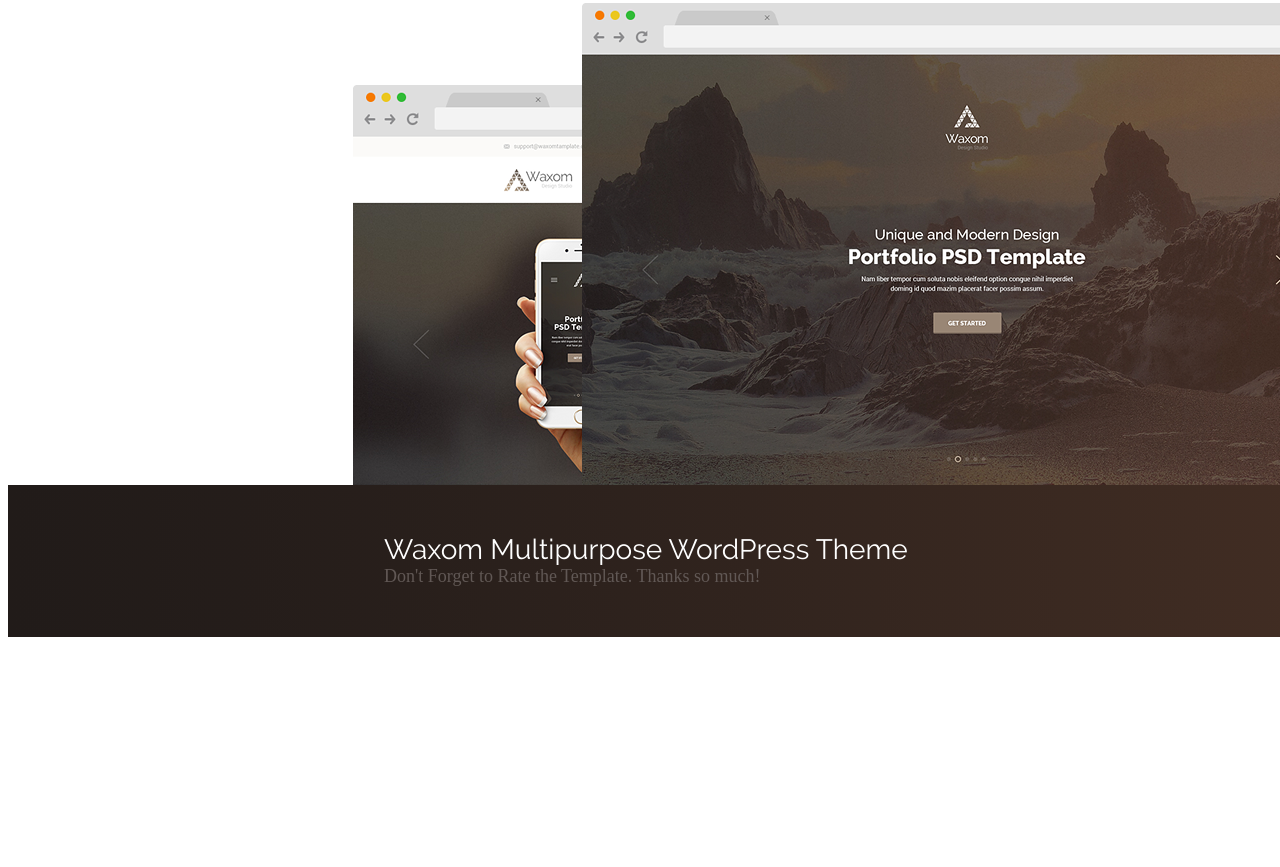
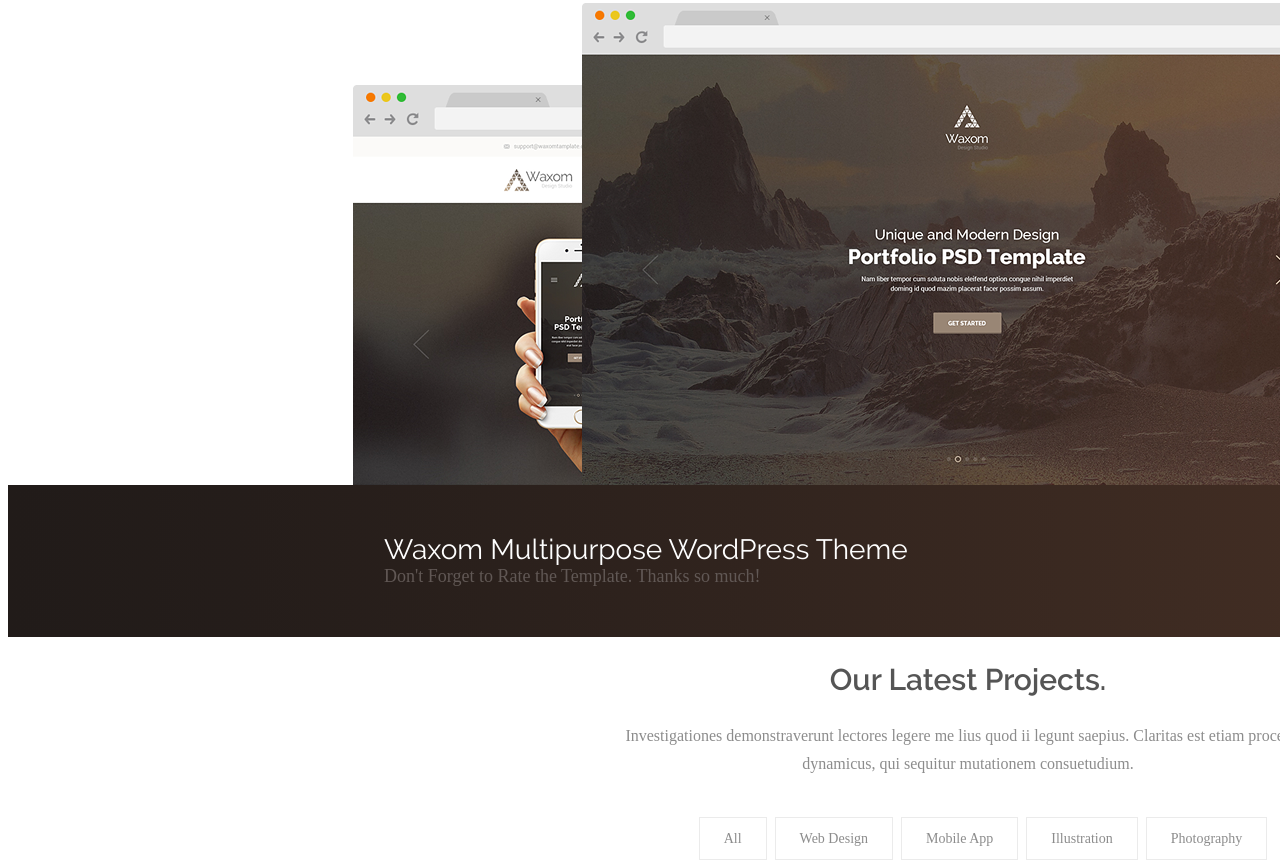
Before and after one commit to stg40stg/exam_work_1, a plain HTML site: page index.html in a window 1280 px wide. Shown: the part 1628-2495 px from the top of the page. Before the commit the page ends 2273 px from the top, so only its background shows below. Drawn offline with Linux system fonts and the light colour scheme; a web font is replaced by a local one.

Commit message:
добавил еще немножко

```diff
--- a/css/style.css
+++ b/css/style.css
@@ -114,12 +114,18 @@
 	float: left;
 	margin: 40px 0 0 376px;
 }
+.header-logo:hover .header-logo-img{
+	fill: #c7b299;
+}
+.header-logo:hover .header-logo-text{
+	color: #c7b299;
+}
 .header-logo-img{
 	fill: #fff;
 }
-.header-logo-img:hover{
+/*.header-logo-img:hover .header-logo-text{
 	fill: #c7b299;
-}
+}*/
 
 .header-logo-text{
 	width: 115px;
@@ -129,9 +135,9 @@
 	font-weight: 400;
 	letter-spacing: -1.36px;
 }
-.header-logo-text:hover{
+/*.header-logo-text:hover{
 	color: #c7b299;
-}
+}*/
 .header-menu{
 	margin: 67px 284px 0 0;
 	float: right;
@@ -478,6 +484,66 @@
 	line-height: 23px;
 	text-transform: uppercase;
 }
+
 .advertising-btn:hover{
 	background-color: #c7b299;
 }
+.project{
+	width: 100%;
+}
+.project:after{
+	content: "";
+	display: block;
+	width: 100%;
+	clear: both;
+}
+.project-header{
+	color: #555555;
+	font-family: raleway-semibold;
+	font-size: 30px;
+	font-weight: 400;
+	text-align: center;
+}
+.project-text{
+	width: 757px;
+	color: #8c8c8c;
+	font-family: montserrat-regular;
+	font-size: 16px;
+	font-weight: 300;
+	line-height: 28px;
+	text-align: center;
+	margin: 0 auto;
+}
+.project-menu{
+	display: flex;
+	justify-content: center;
+	margin: 0;
+	text-decoration: none;
+	list-style: none;
+
+}
+.project-menu li{
+	margin: 40px 0 0 0;
+}
+.project-menu li:hover .project-menu li button{
+	background-color: #998675;
+
+}
+.project-menu li:hover .project-menu-btn-text{
+	color: #ffffff;
+}
+.project-menu li button{
+	padding: 10px 24px 10px 24px;
+	margin: 0 10px 0 0;
+	background-color: #ffffff;
+	border: none;
+	outline: 1px solid #ebebeb;
+
+}
+.project-menu-btn-text{
+	color: #8c8c8c;
+	font-family: montserrat-regular;
+	font-size: 14px;
+	font-weight: 300;
+	line-height: 21px;
+}
--- a/index.html
+++ b/index.html
@@ -155,6 +155,26 @@
 						<a class="advertising-btn" href="#"><span class="advertising-btn-text">Purchase Now</span></a>
 					</div>
 				</aside>
+				<section class="project">
+					<h2 class="project-header">Our Latest Projects.</h2>
+					<p class="project-text">Investigationes demonstraverunt lectores legere me lius quod ii legunt saepius. Claritas est etiam processus dynamicus, qui sequitur mutationem consuetudium.</p>
+					<ul class="project-menu">
+						<li><button><span class="project-menu-btn-text">All</span></button></li>
+						<li><button><span class="project-menu-btn-text">Web Design</span></button></li>
+						<li><button><span class="project-menu-btn-text">Mobile App</span></button></li>
+						<li><button><span class="project-menu-btn-text">Illustration</span></button></li>
+						<li><button><span class="project-menu-btn-text">Photography</span></button></li>
+					</ul>
+					<div>
+						<article></article>
+						<article></article>
+						<article></article>
+						<article></article>
+						<article></article>
+						<article></article>
+					</div>
+					<a href="#"></a>
+				</section>
 			</main>
 			<footer>
 
```
